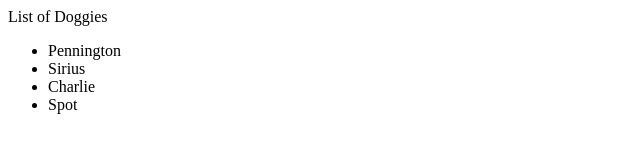
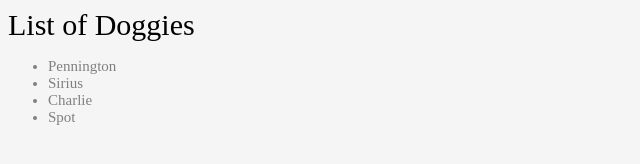
Before and after one commit to aramirezdecruz3148/static-file-server, a website: page public/index.html in a window 1280 px wide. Shown: the whole page, without its empty margins (0-640 px from the left). Drawn offline with Linux system fonts and the light colour scheme.

Commit message:
added a little styling to my html

```diff
--- a/public/index.html
+++ b/public/index.html
@@ -5,6 +5,20 @@
   <meta name="viewport" content="width=device-width, initial-scale=1.0">
   <meta http-equiv="X-UA-Compatible" content="ie=edge">
   <title>Doggie List</title>
+  <style>
+    body {
+      background: whitesmoke;
+      align-content: center;
+    }
+    header {
+      font-size: 30px;
+      color: black;
+    }
+    li {
+      color: grey;
+      font-size: 15px;
+    }
+  </style>
 </head>
 <body>
   <header>List of Doggies</header>
```
